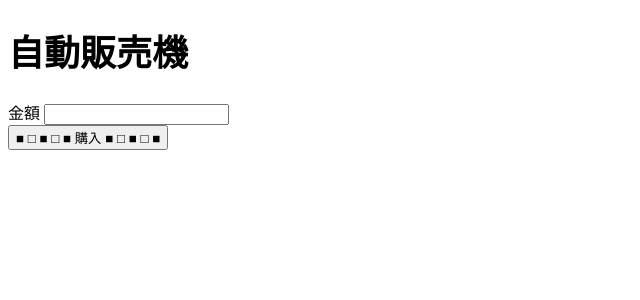
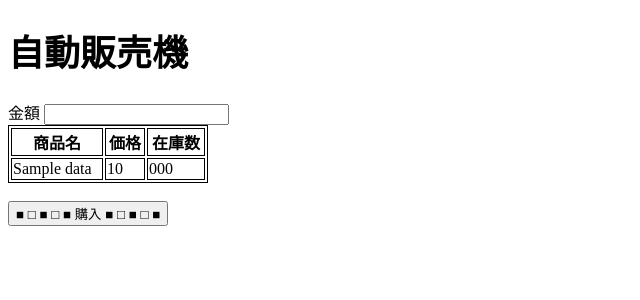
Before and after one commit to mio-murofushi/codecamp_practice18, a Flask app: page / in a window 1280 px wide. Shown: the top 300 px of the page, without its empty margins (0-640 px from the left). Run offline with Flask 2, Linux system fonts and the light colour scheme; tables that the repository leaves empty or names only in its code hold one stand-in row (values such as "Sample post").

Commit message:
Add：app.pyにDBを追加

```diff
--- a/app.py
+++ b/app.py
@@ -52,10 +52,43 @@ def manegiment():
 def buy_order():
     add_price=""
 
-    #if "add_price" in request.form():
     add_price = request.form.get("add_price", "")
 
-    return render_template("Vendingmachine_buy.html")
+    try:
+        # データベースの情報を渡し、接続
+        cnx = mysql.connector.connect(host=host, user=username, password=passwd, database=dbname)
+
+        # クエリ実行
+        cursor = cnx.cursor()
+        query = 'SELECT drink_data.drink_name, drink_data.price, manegiment_drink_number.drink_number FROM drink_data JOIN manegiment_drink_number ON drink_data.drink_id = manegiment_drink_number.drink_id; ' #実行するクエリ
+        cursor.execute(query)
+
+        order_drink_data = []
+
+        # 実行したクエリ結果の取得
+        for (drink_name, price, drink_number) in cursor:
+            item = {"drink_name":drink_name, "price":price, "drink_number":drink_number}
+            order_drink_data.append(item)
+
+        params = {
+            "order_drink_data" : order_drink_data
+        }
+        #ローカルフォルダから画像を配列にいれる
+        #glob.glob("./templates/img/*")
+
+    except mysql.connector.Error as err:
+        if err.errno == errorcode.ER_ACCESS_DENIED_ERROR:
+            print("ユーザ名かパスワードに問題があります。")
+        elif err.errno == errorcode.ER_BAD_DB_ERROR:
+            print("データベースが存在しません。")
+        else:
+            print(err)
+    else:
+
+        # DB切断
+        cnx.close()
+
+    return render_template("Vendingmachine_buy.html", **params)
 
 @app.route("/buy_result", methods=["POST"])
 def buy_result():
--- a/templates/Manegiment_Vendingmachine.html
+++ b/templates/Manegiment_Vendingmachine.html
@@ -60,7 +60,7 @@
              <td> {{ item.drink_name }} </td>
              <td>{{ item.price }}</td>
              <td>{{ item.drink_number }}</td>
-             <td>{{ item.publicprivate }}</td>
+             <td>{{ item.publicprivate }} </td>
         </tr>
         {% endfor %}
         </table>
--- a/templates/Vendingmachine_buy.html
+++ b/templates/Vendingmachine_buy.html
@@ -1,6 +1,14 @@
 <!DOCTYPE html>
 <html lang="ja">
     <meta charset="utf-8">
+    <style type="text/css">
+        table, td, th {
+            border: solid black 1px;
+        }
+        table {
+            width: 200px;
+        }
+    </style>
     <title>
         自動販売機
     </title>
@@ -10,6 +18,22 @@
         <label for="add_price">金額</label>
         <input name="add_price">
 
+        <table>
+            <tr>
+                <th>商品名</th>
+                <th>価格</th>
+                <th>在庫数</th>
+            </tr>
+
+            {% for item in order_drink_data %}
+            <tr>
+                 <td> {{ item.drink_name }} </td>
+                 <td> {{ item.price }} </td>
+                 <td> {{ item.drink_number }} </td>
+            </tr>
+            {% endfor %}
+        </table>
+
         <br><input type="submit" value="■ □ ■ □ ■ 購入 ■ □ ■ □ ■">
         </form>
     </body>
```
Also changed, not shown: templates/img/creamsoda.jpeg (renamed from templates/img/creamsoda.jpg), 1 other file.
